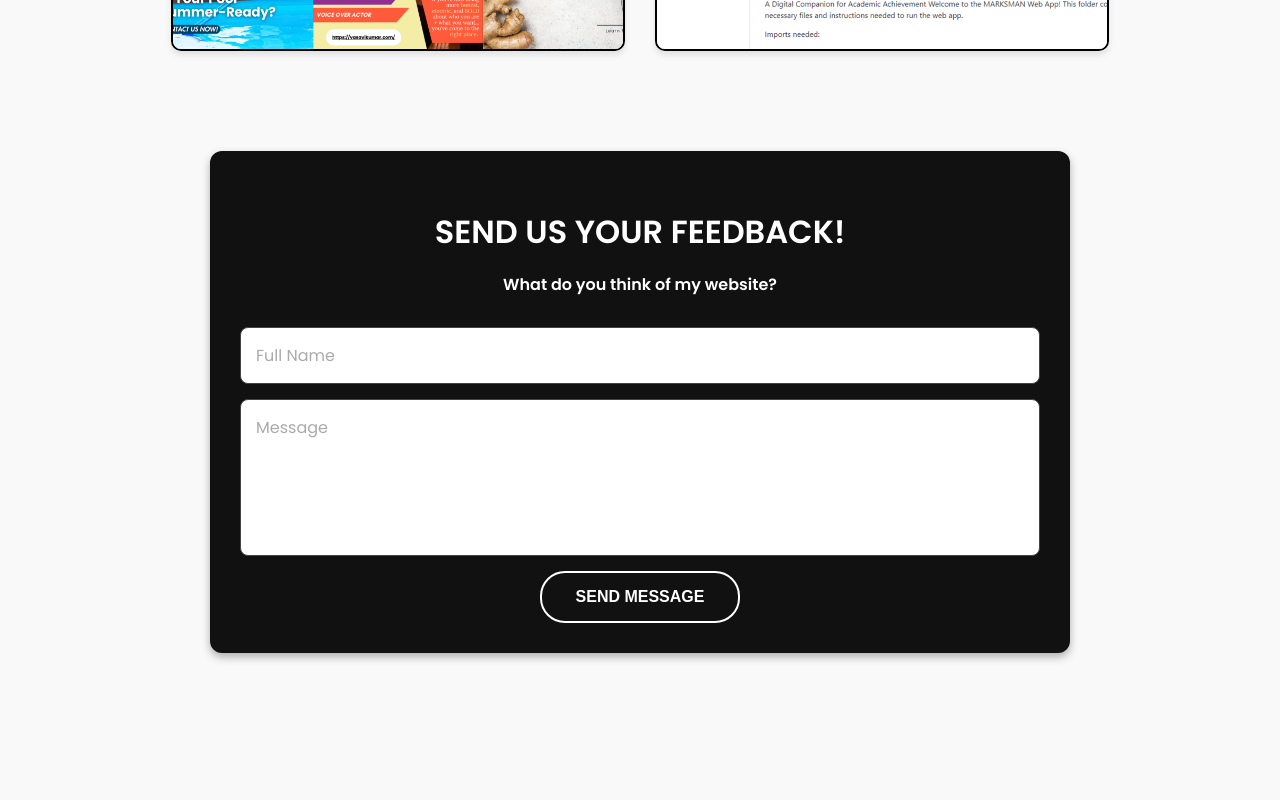
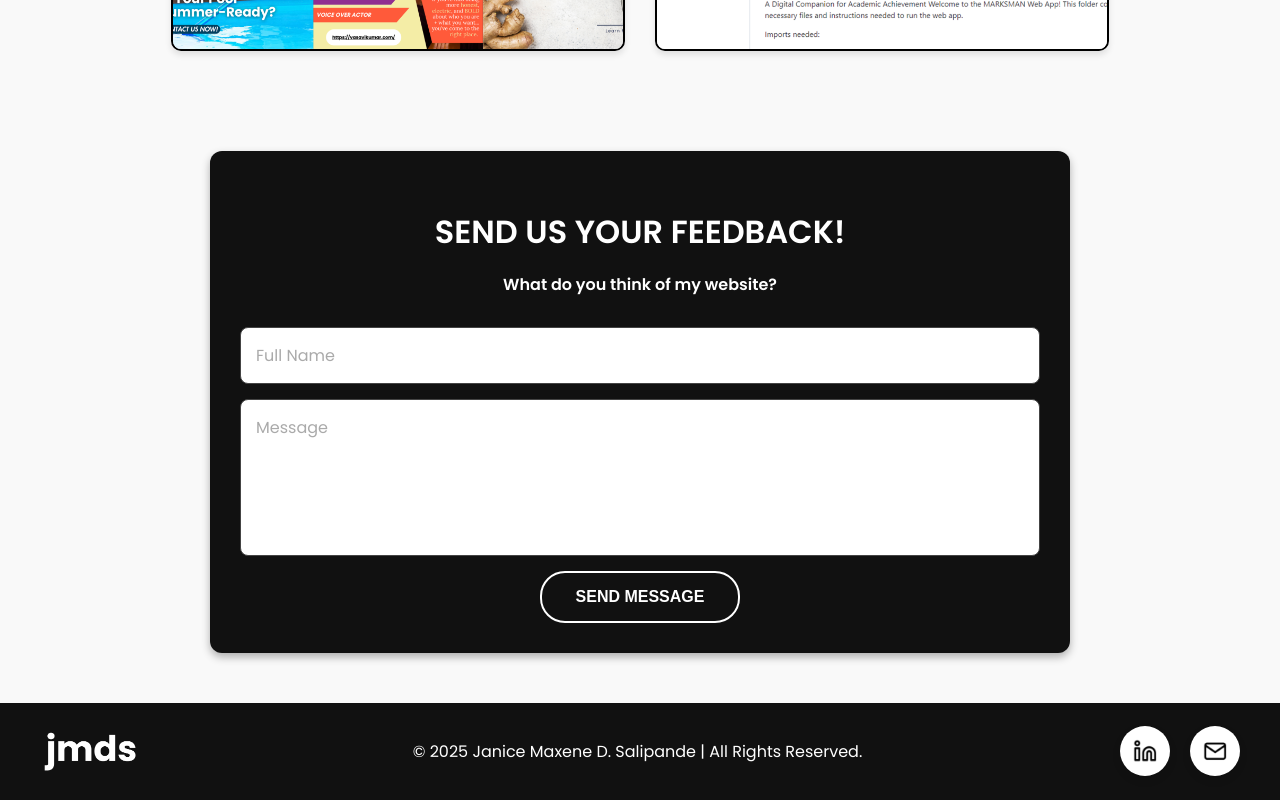
Before and after one commit to jdsalipande2/webprog-SF231-vuejs, a Vue app in the folder firstsfc/: page / in a window 1280 px wide. Shown: the part 6586-7386 px from the top of the page. Before the commit the page ends 7289 px from the top, so only its background shows below. Built offline with nearby package versions, Linux system fonts and the light colour scheme.

Commit message:
Update PersonalProfile.vue

```diff
--- a/firstsfc/src/components/PersonalProfile.vue
+++ b/firstsfc/src/components/PersonalProfile.vue
@@ -325,6 +325,25 @@
             </section>
          </div>
       </div>
+      <!-- Footer Section -->
+      <footer class="footer">
+         <div class="footer-container">
+            <img src="/assets/jmds%20logo%20white%20version.png" alt="My Logo" class="footer-logo">
+            <p class="footer-text">© 2025 Janice Maxene D. Salipande | All Rights Reserved.</p>
+            <div class="footer-socials">
+               <a href="https://www.linkedin.com/in/janice-maxene-salipande-8aa856216" target="_blank" class="social-icon">
+                  <div class="social-circle">
+                     <img src="/assets/linkedin%20icon.png" alt="LinkedIn Icon" class="social-img">
+                  </div>
+               </a>
+               <a href="mailto:jdsalipande2@student.apc.edu.ph" target="_blank" class="social-icon">
+                  <div class="social-circle">
+                     <img src="/assets/mail%20icon.png" alt="Mail Icon" class="social-img">
+                  </div>
+               </a>
+            </div>
+         </div>
+      </footer>
    </div>
 </template>
 
```
